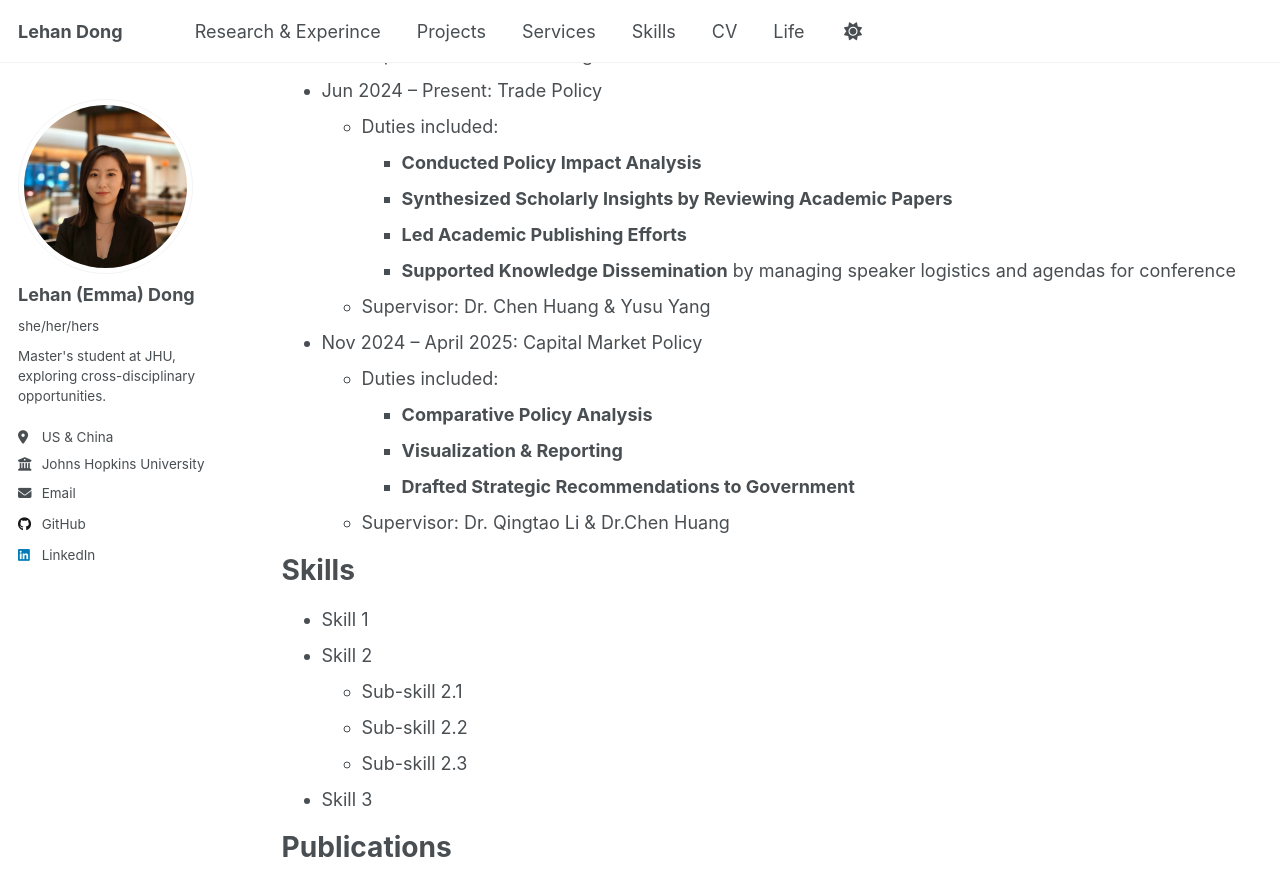
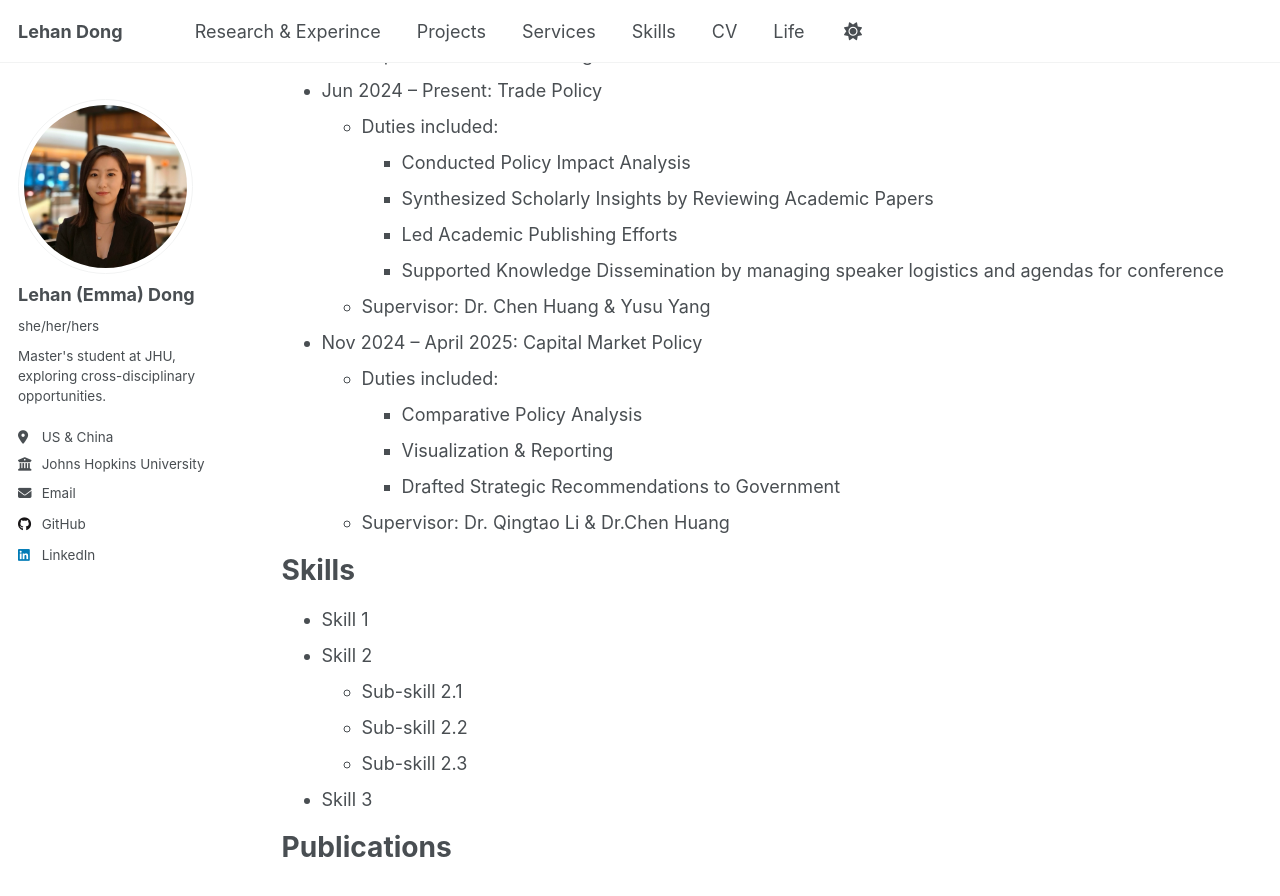
Before and after one commit to LehanDong/lehandongwebsite, a Jekyll site: the page built from _pages/cv.md, in a window 1280 px wide and 900 px high, scrolled down 551 px. Shown: the top 896 px of the window. Built offline with Jekyll 4.4.1, drawn with Linux system fonts in a browser that asks for light colours.

Commit message:
Update cv.md

```diff
--- a/_pages/cv.md
+++ b/_pages/cv.md
@@ -20,24 +20,24 @@ Research Experience
 Research Assistant, Tsinghua University, Center for International Finance and Economics
 * Feb 2025 – Present: Seigniorage & AI Research Support
   * Duties includes:
-      * **Macroeconomic Data Structuring**
-      * **Causal Inference & Machine Learning**
-      * **Cross-Team Collaboration**
+      * Macroeconomic Data Structuring
+      * Causal Inference & Machine Learning
+      * Cross-Team Collaboration
   * Supervisor: Dr.Chen Huang
 
 * Jun 2024 – Present: Trade Policy
   * Duties included:
-      * **Conducted Policy Impact Analysis**
-      * **Synthesized Scholarly Insights by Reviewing Academic Papers**
-      * **Led Academic Publishing Efforts**
-      * **Supported Knowledge Dissemination** by managing speaker logistics and agendas for conference
+      * Conducted Policy Impact Analysis
+      * Synthesized Scholarly Insights by Reviewing Academic Papers
+      * Led Academic Publishing Efforts
+      * Supported Knowledge Dissemination by managing speaker logistics and agendas for conference
   * Supervisor: Dr. Chen Huang & Yusu Yang
 
 * Nov 2024 – April 2025: Capital Market Policy
   * Duties included:
-      * **Comparative Policy Analysis**
-      * **Visualization & Reporting**
-      * **Drafted Strategic Recommendations to Government**
+      * Comparative Policy Analysis
+      * Visualization & Reporting
+      * Drafted Strategic Recommendations to Government
   * Supervisor: Dr. Qingtao Li & Dr.Chen Huang
 
 Skills
```
